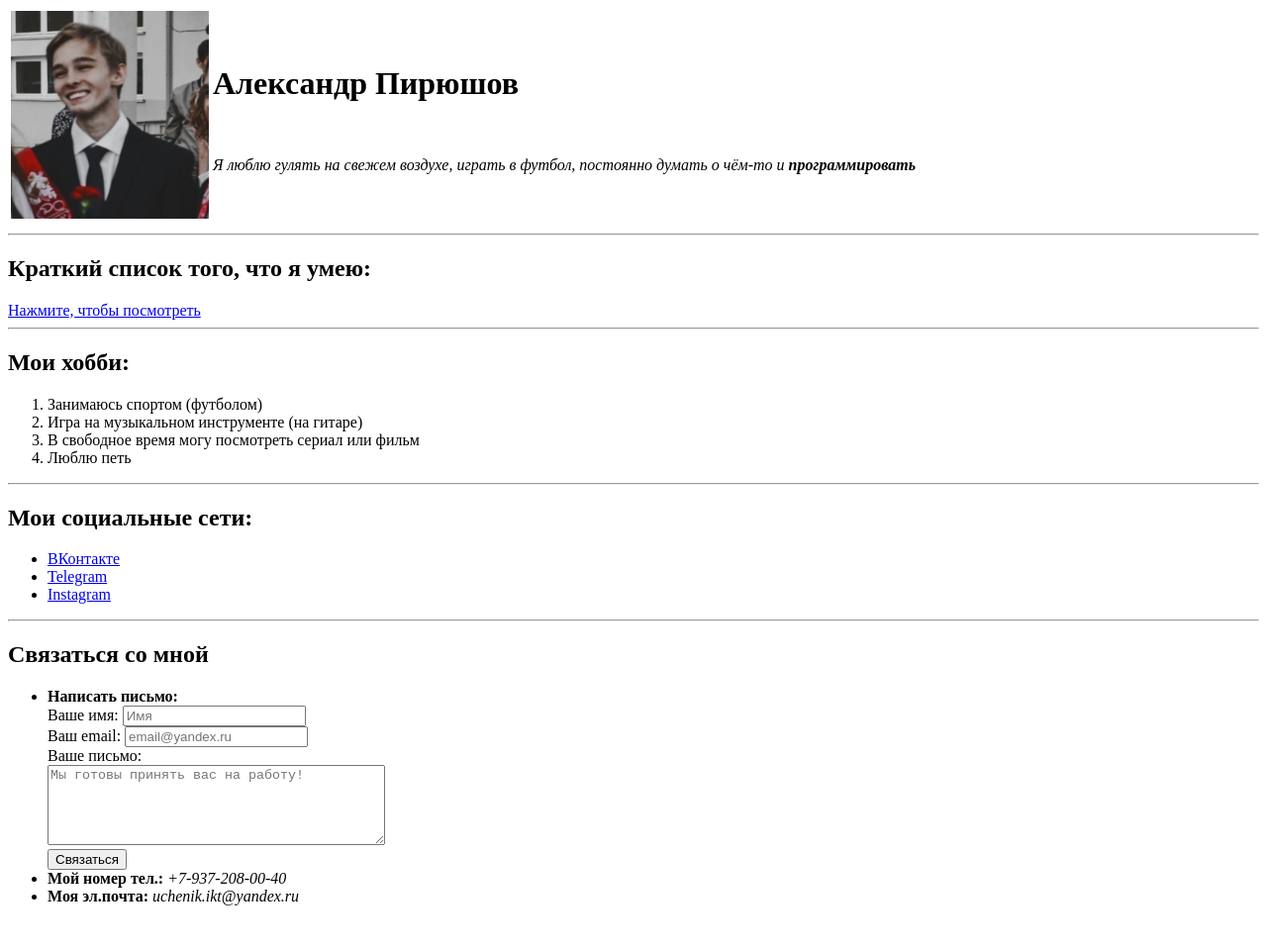
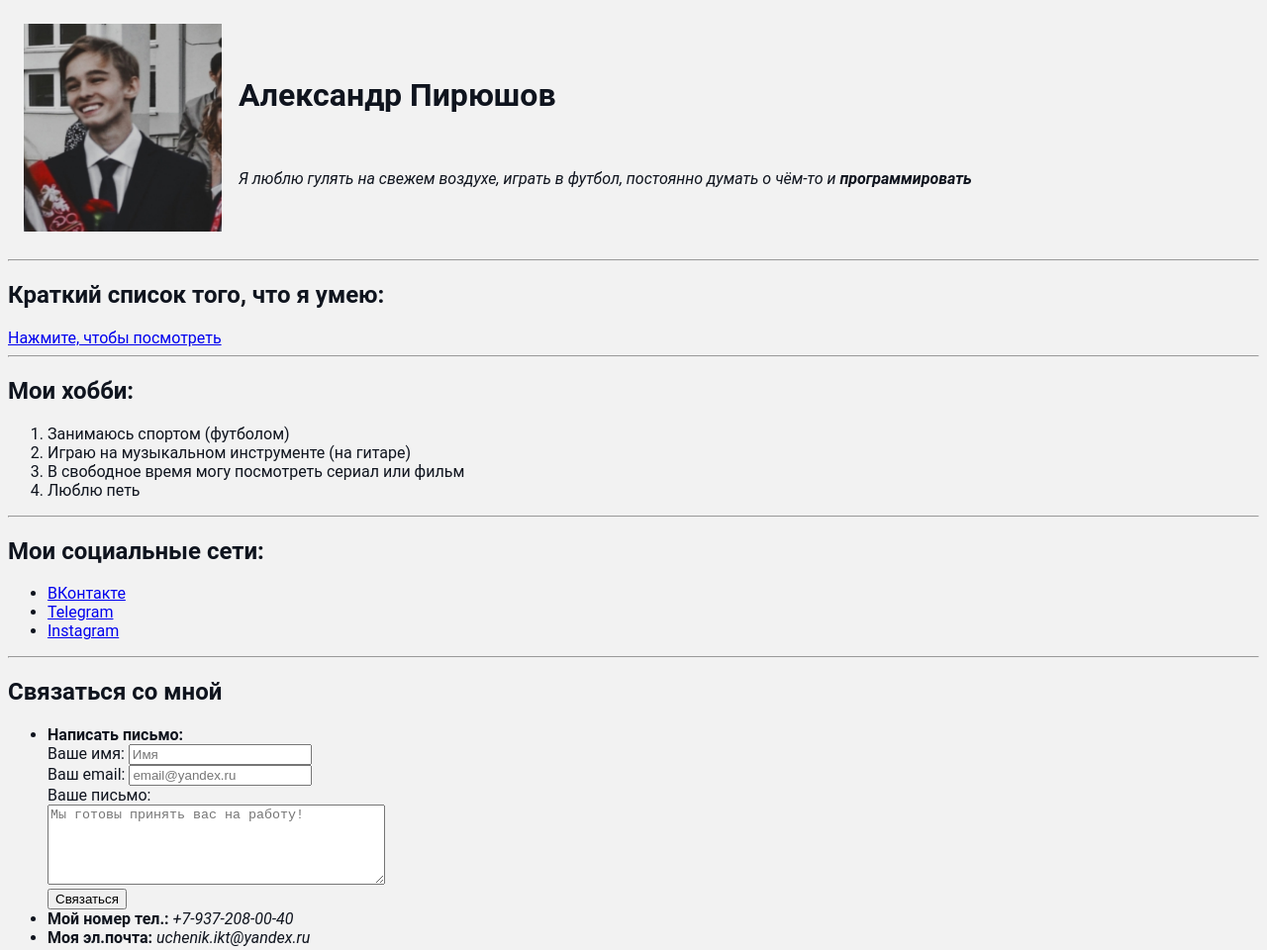
Before and after one commit to Olivka07/CV-Aleksander-Piryushov-, a plain HTML site: page index.html in a window 1280 px wide. Shown: the whole page at 99% size. Before the commit the page ends 931 px from the top, so only its background shows below. Drawn offline with Linux system fonts and the light colour scheme; a web font is replaced by a local one.

Commit message:
add css file

```diff
--- a/index.html
+++ b/index.html
@@ -3,9 +3,10 @@
 <head>
     <meta charset="UTF-8">
     <title>CV Aleksander Piryushov</title>
+    <link rel="stylesheet" href="styles.css">
 </head>
 <body>
-    <table>
+    <table cellspacing="15">
         <tr>
             <td>
                 <img src="me.jpg" alt="Здесь моя фотка" width="200" height="210">
@@ -25,21 +26,21 @@
     </table>
     <hr>
     <h2>Краткий список того, что я умею:</h2>
-    <a href="ican.html" target="_blank" >Нажмите, чтобы посмотреть</a>
+    <a href="ican.html" target="_blank">Нажмите, чтобы посмотреть</a>
     <hr>
     <h2>Мои хобби:</h2>
     <ol>
         <li>Занимаюсь спортом (футболом)</li>
-        <li>Игра на музыкальном инструменте (на гитаре)</li>
+        <li>Играю на музыкальном инструменте (на гитаре)</li>
         <li>В свободное время могу посмотреть сериал или фильм</li>
         <li>Люблю петь</li>
     </ol>
     <hr>
     <h2>Мои социальные сети:</h2>
     <ul>
-        <li><a href="https://vk.com/0livka7">ВКонтакте</a></li>
-        <li><a href="https:/t.me/0livka797">Telegram</a></li>
-        <li><a href="https:/www.instagram.com/piryushoff">Instagram</a></li>
+        <li><a href="https://vk.com/0livka7" target="_blank">ВКонтакте</a></li>
+        <li><a href="https:/t.me/0livka797" target="_blank">Telegram</a></li>
+        <li><a href="https:/www.instagram.com/piryushoff" target="_blank">Instagram</a></li>
     </ul>
     <hr>
     <h2>Связаться со мной</h2>
--- /dev/null
+++ b/styles.css
@@ -0,0 +1,12 @@
+@import url("https://use.typekit.net/cyt1iyu.css");
+
+body {
+    background-color: #f2f2f2; /* цвет фона */
+    color: #0f141e; /* цвет шрифта */
+
+    font-size: 16px; /* размер шрифта */
+    font-weight: normal; /* жирность шрифта */
+    font-family: roboto, sans-serif; /* сам шрифт */
+
+    /* font: normal 16px roboto, sans-serif; можно объединять */
+}
```
